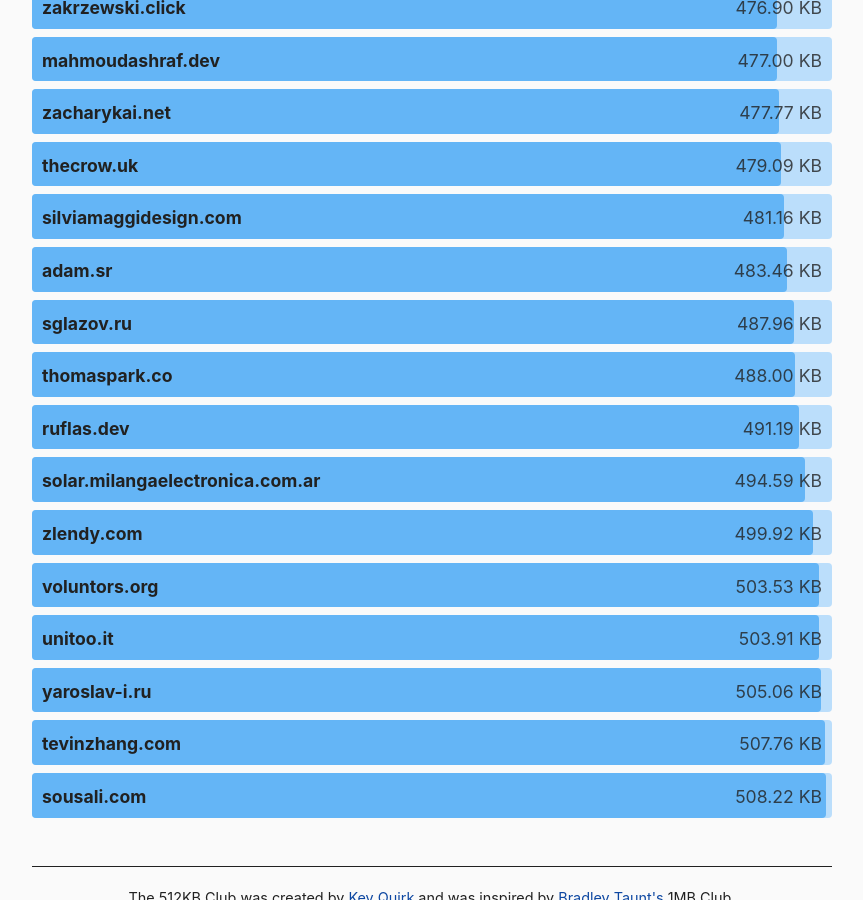
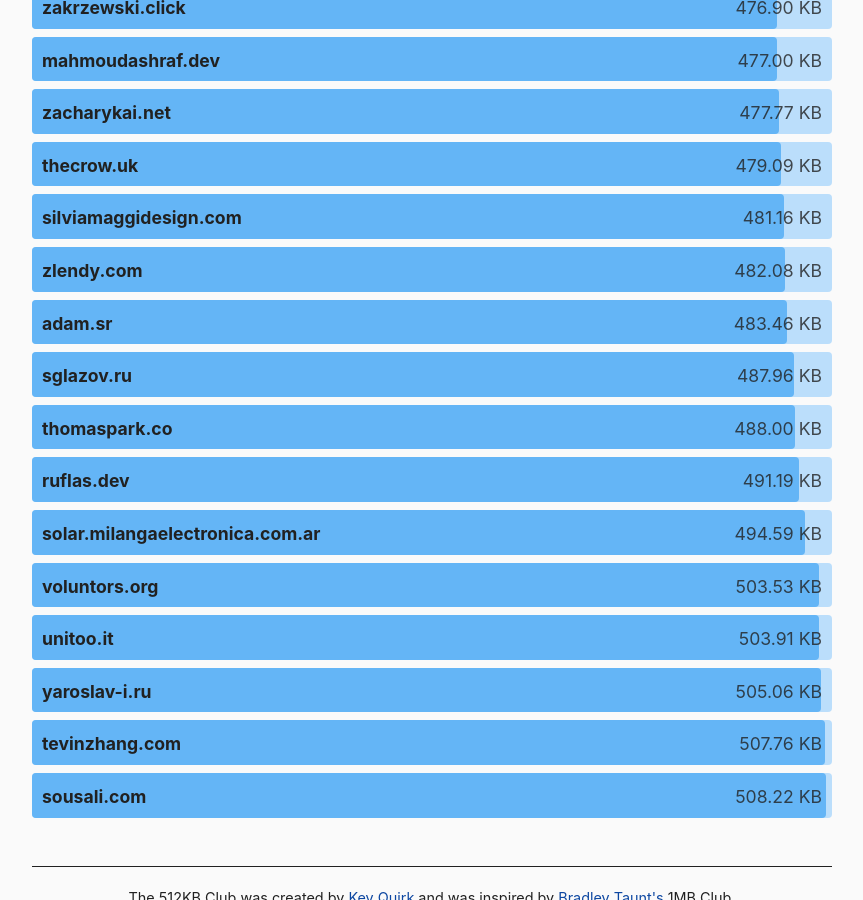
Before and after one commit to kevquirk/512kb.club, a Jekyll site: the page built from index.md, in a window 1280 px wide and 900 px high, scrolled down 46409 px. Shown: the whole window, without its empty margins (208-1071 px from the left). Built offline with Jekyll 4.4.1, drawn with Linux system fonts in a browser that asks for light colours.

Commit message:
Update site size for zlendy.com

```diff
--- a/_data/sites.yml
+++ b/_data/sites.yml
@@ -4314,9 +4314,9 @@
   last_checked: 2025-08-30
 
 - domain: zlendy.com
-  url: http://zlendy.com/
-  size: 499.92
-  last_checked: 2025-08-30
+  url: https://zlendy.com/
+  size: 482.08
+  last_checked: 2025-11-05
 
 - domain: zoia.org
   url: https://zoia.org
```
